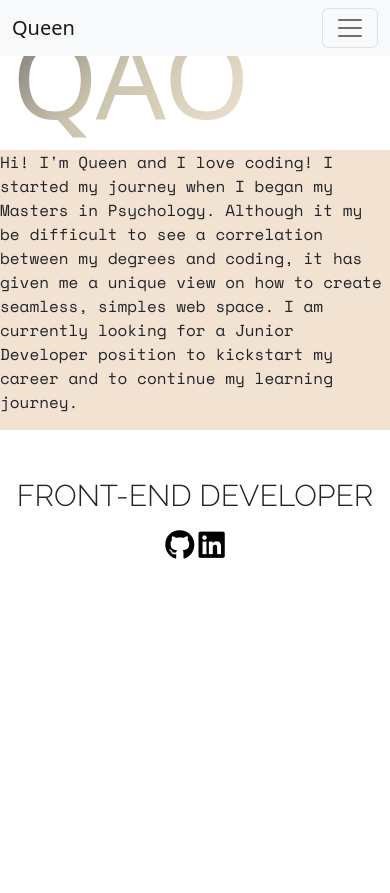
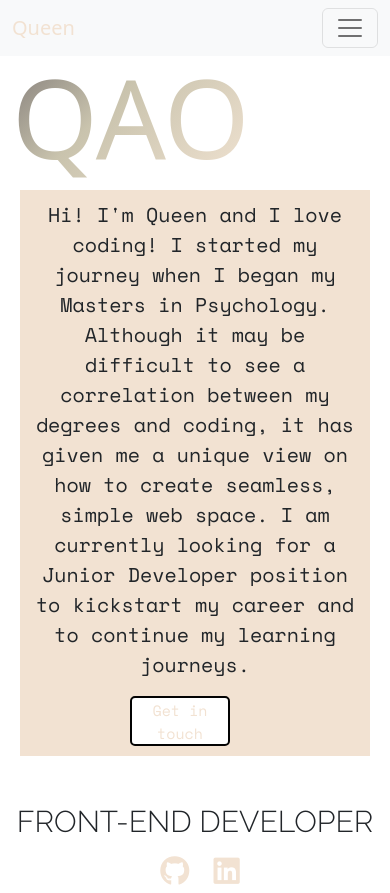
Before and after one commit to queensao/Portfolio, a plain HTML site: page index.html in a window 390 px wide. Before the commit the page ends 844 px from the top, so only its background shows below. Drawn offline with nearby package versions, Linux system fonts and the light colour scheme.

Commit message:
fully optimised
bugs have been fixed
all hrefs have been given pathways

```diff
--- a/index.html
+++ b/index.html
@@ -4,7 +4,6 @@
     <meta charset="UTF-8" />
     <meta http-equiv="X-UA-Compatible" content="IE=edge" />
     <meta name="viewport" content="width=device-width, initial-scale=1.0" />
-    <link rel="stylesheet" href="/style/style.css" />
     <link rel="preconnect" href="https://fonts.googleapis.com" />
     <link rel="preconnect" href="https://fonts.gstatic.com" crossorigin />
     <link
@@ -23,6 +22,7 @@
       integrity="sha384-Zenh87qX5JnK2Jl0vWa8Ck2rdkQ2Bzep5IDxbcnCeuOxjzrPF/et3URy9Bv1WTRi"
       crossorigin="anonymous"
     />
+    <link rel="stylesheet" href="/style/style.css" />
     <script
       src="https://cdn.jsdelivr.net/npm/bootstrap@5.2.2/dist/js/bootstrap.bundle.min.js"
       integrity="sha384-OERcA2EqjJCMA+/3y+gxIOqMEjwtxJY7qPCqsdltbNJuaOe923+mo//f6V8Qbsw3"
@@ -70,21 +70,24 @@
     </div>
     <div class="hero">
       <div class="row">
-        <div class="col-md-6">
+        <div class="col-md-6 intro-text">
           <p class="d-md-block mb-3">
             Hi! I'm Queen and I love coding! I started my journey when I began
-            my Masters in Psychology. Although it my be difficult to see a
+            my Masters in Psychology. Although it may be difficult to see a
             correlation between my degrees and coding, it has given me a unique
-            view on how to create seamless, simples web space. I am currently
+            view on how to create seamless, simple web space. I am currently
             looking for a Junior Developer position to kickstart my career and
-            to continue my learning journey.
+            to continue my learning journeys.
           </p>
+          <button class="intro-button">
+            <a href="/about.html">Get in touch</a>
+          </button>
         </div>
         <div class="col-md-6">
           <img
             src="images/memoji.jpg"
             alt="memoji"
-            class="img-fluid rounded plant-img d-none d-sm-none d-md-block"
+            class="img-fluid rounded memoji-img d-none d-md-block d-xl-block"
           />
         </div>
       </div>
@@ -93,8 +96,13 @@
       <h2 class="job-title mt-5">FRONT-END DEVELOPER</h2>
     </div>
     <div class="icons">
-      <a href="#" class="github-icon"><i class="fa-brands fa-github"></i></a>
-      <a href="#" class="linkedin-icon"
+      <a href="https://github.com/queensao" target="_blank" class="github-icon"
+        ><i class="fa-brands fa-github"></i
+      ></a>
+      <a
+        href="https://www.linkedin.com/in/queen-olisa/"
+        target="_blank"
+        class="linkedin-icon"
         ><i class="fa-brands fa-linkedin"></i
       ></a>
     </div>
--- a/style/style.css
+++ b/style/style.css
@@ -2,15 +2,37 @@
   --primary-color: #f2e2d2;
   --primary-font-family: "Raleway", sans-serif;
   --secondary-font-family: "Space Mono", monospace;
+  --primary-text-color: #030303;
 }
 
 h1,
-h2 {
+h2,
+button {
   font-family: var(--primary-font-family);
 }
 
 p {
   font-family: var(--secondary-font-family);
+  font-size: 30px;
+}
+
+a:link {
+  text-decoration: none;
+  color: #f2e2d2;
+}
+
+a:visited {
+  color: #030303;
+}
+
+a:hover {
+  color: #f2e2d2;
+  text-decoration: none;
+  transition: 0.2 ease-in-out;
+}
+
+a:active {
+  color: #f2e2d2;
 }
 
 .navbar-nav {
@@ -18,37 +40,36 @@ p {
   font-family: var(--primary-font-family);
 }
 
-.top-header {
-  font-size: 220px;
-}
-
-.laptop-img {
-  text-align: center;
-  display: block;
-  margin: 0 auto;
-  width: 1200px;
-  height: auto;
-  position: relative;
-  top: 12px;
-}
-
-.project-text {
-  position: relative;
-  bottom: 460px;
-  width: 400px;
-  height: 75px;
-  font-size: 35px;
-  font-family: var(--primary-font-family);
-}
-
 .hero {
   background-color: #f2e2d2;
-  margin: 0 auto;
+  margin: 0 20px;
+  border: 10px solid #f2e2d2;
 }
 
 .job-title {
   text-align: center;
   font-size: 65px;
+}
+
+.intro-button {
+  font-family: var(--secondary-font-family);
+  background-color: #fff;
+  text-decoration: none;
+  font-size: 20px;
+  opacity: 1;
+  border: 2px solid #030303;
+  border-radius: 5px;
+  position: relative;
+  left: 28%;
+  top: 20px;
+  width: 200px;
+  height: 50px;
+}
+
+.intro-button:hover {
+  background-color: #030303;
+  color: #f2e2d2;
+  transition: all 0.2s ease-in-out;
 }
 
 .icons {
@@ -57,13 +78,14 @@ p {
 
 .github-icon {
   color: black;
-
   font-size: 60px;
+  padding: 0 15px;
 }
 
 .linkedin-icon {
   color: black;
   font-size: 60px;
+  padding: 0 5px;
 }
 
 .animate-charcter {
@@ -88,7 +110,7 @@ p {
   font-size: 220px;
 }
 
-.plant-img {
+.memoji-img {
   width: 636;
   height: auto;
 }
@@ -102,31 +124,23 @@ p {
 /* RESPONSIVE */
 
 @media (max-width: 576px) {
+  p {
+    font-size: 20px;
+    text-align: center;
+  }
+
   .animate-charcter {
     font-size: 110px;
     text-align: center;
-    padding-top: 10px;
-  }
-  .laptop-text {
-    font-size: 20px;
-    position: relative;
-    bottom: 0px;
-  }
-  .small.laptop-text {
-    font-size: 30px;
-    font-weight: 20px;
-    text-align: center;
-    line-height: 10px;
-    font-family: var(--secondary-font-family);
+    padding-top: 50px;
   }
 
-  .project-text {
+  .intro-button {
     position: relative;
-    bottom: 460px;
-    width: 300px;
-    height: 35px;
-    font-size: 25px;
-    font-family: var(--primary-font-family);
+    left: 100px;
+    top: 0px;
+    font-size: 15px;
+    width: 100px;
   }
 
   .job-title {
@@ -144,6 +158,14 @@ p {
   }
 }
 
+@media (min-width: 768px) {
+  .intro-button {
+    position: relative;
+    left: 34%;
+    top: 0%;
+  }
+}
+
 /* About page */
 
 .capital {
```
